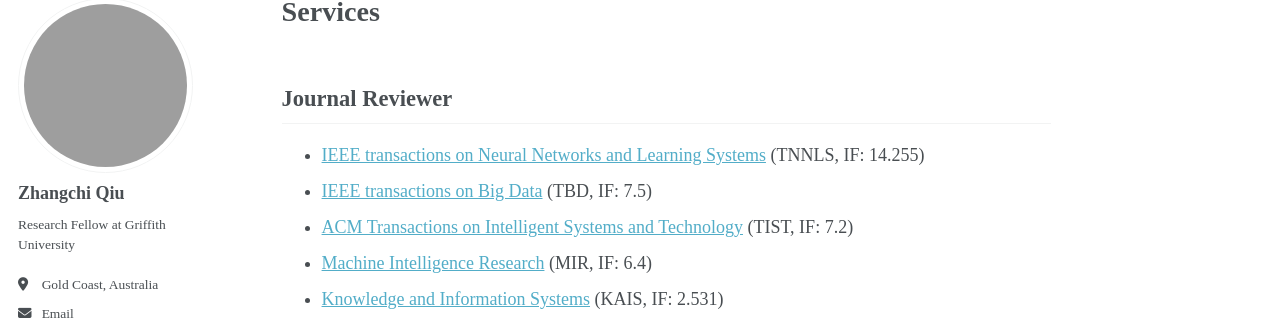
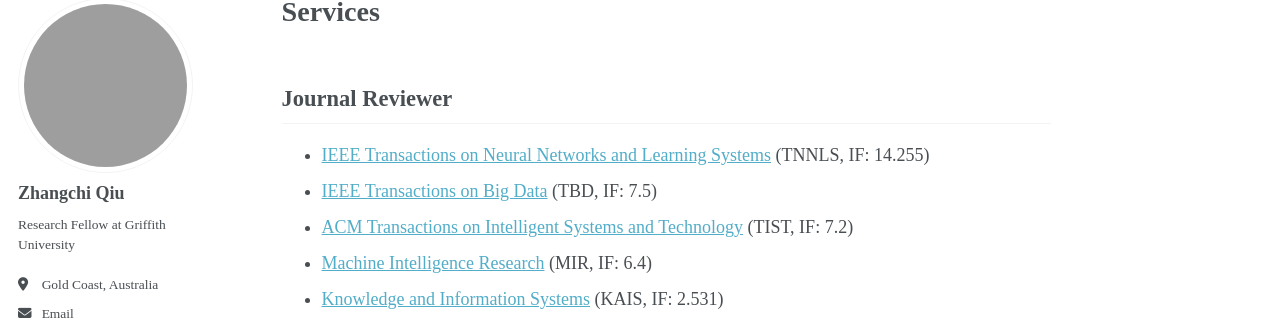
Before and after one commit to icedpanda/icedpanda.github.io, a Jekyll site: the page built from _pages/services.md, in a window 1280 px wide and 936 px high. Shown: the part 103-429 px from the top of the window. Built offline with Jekyll 4.4.1, drawn with Linux system fonts in a browser that asks for light colours; some web fonts are replaced; a script bundle is joined from its source files by our own code; library files that are not in the unit come from our copies.

```diff
--- a/_pages/services.md
+++ b/_pages/services.md
@@ -7,8 +7,8 @@ author_profile: true
 
 ## Journal Reviewer
 
-- [IEEE transactions on Neural Networks and Learning Systems](https://cis.ieee.org/publications/t-neural-networks-and-learning-systems) (TNNLS, IF: 14.255)
-- [IEEE transactions on Big Data](https://www.computer.org/csdl/journal/bd) (TBD, IF: 7.5)
+- [IEEE Transactions on Neural Networks and Learning Systems](https://cis.ieee.org/publications/t-neural-networks-and-learning-systems) (TNNLS, IF: 14.255)
+- [IEEE Transactions on Big Data](https://www.computer.org/csdl/journal/bd) (TBD, IF: 7.5)
 - [ACM Transactions on Intelligent Systems and Technology](https://dl.acm.org/journal/tit) (TIST, IF: 7.2)
 - [Machine Intelligence Research](https://link.springer.com/journal/11633) (MIR, IF: 6.4)
 - [Knowledge and Information Systems](https://link.springer.com/journal/10115) (KAIS, IF: 2.531)
```
Also changed, not shown: _pages/about.md (+1 -1 lines).
